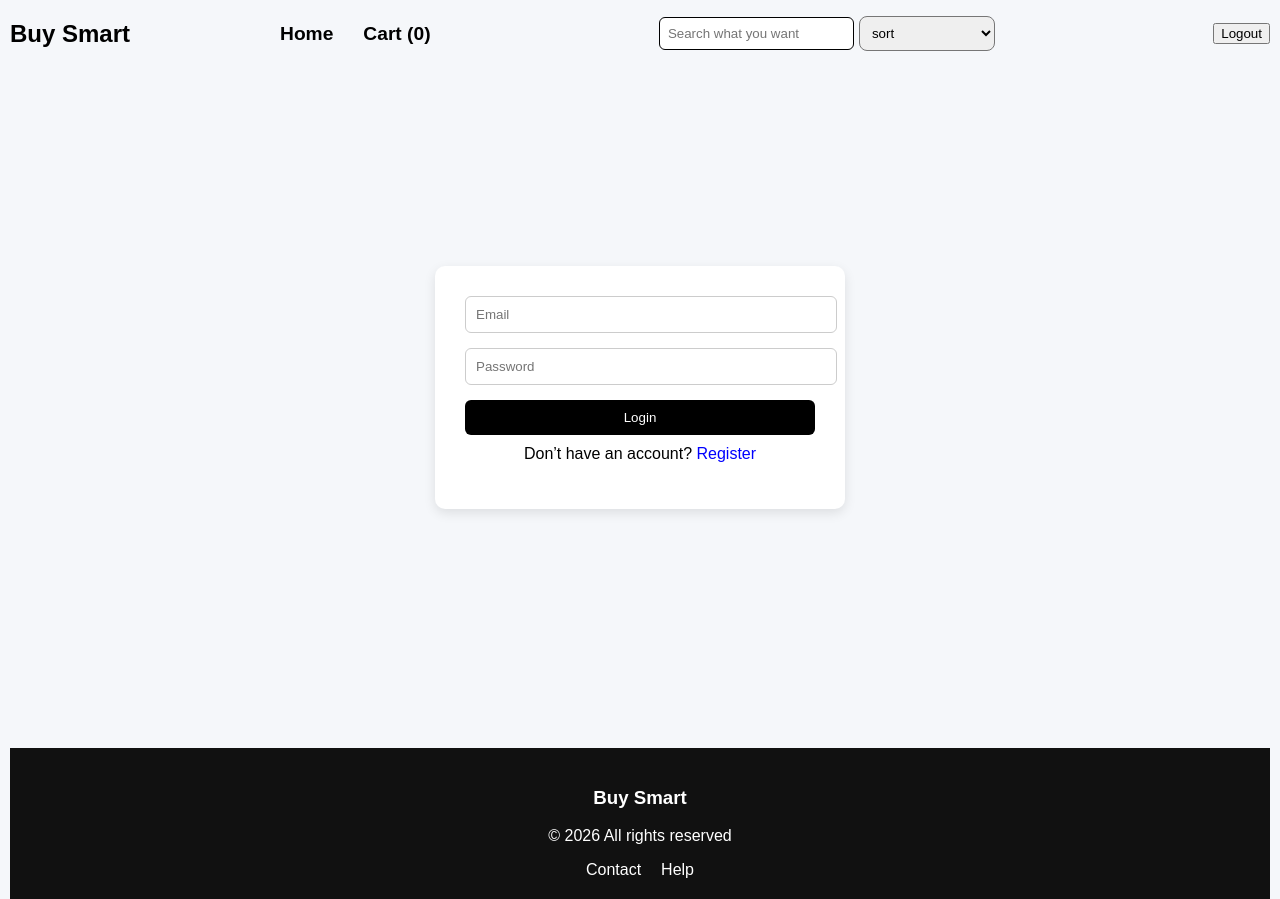
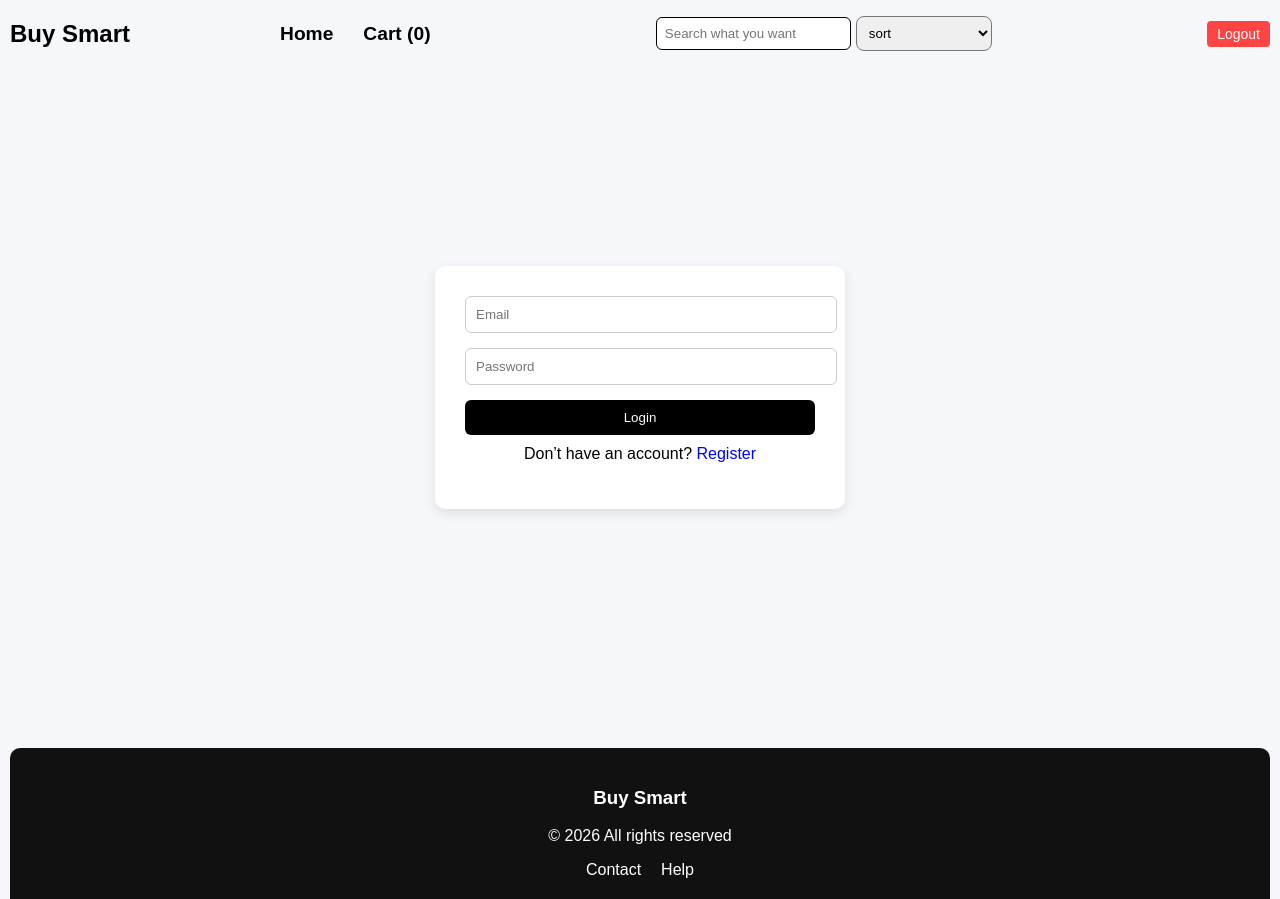
Before and after one commit to sufiyanomeraliomerali-899/Buy-Smart, a React (Vite) app in the folder e-commerece-client/e-commerece-client/: page /login in a window 1280 px wide. Built offline with nearby package versions, Linux system fonts and the light colour scheme; no server answers.

Commit message:
nav button styling complete

```diff
--- a/e-commerece-client/e-commerece-client/src/api/axios.js
+++ b/e-commerece-client/e-commerece-client/src/api/axios.js
@@ -3,8 +3,6 @@ import axios from "axios";
 const Api = axios.create({
   baseURL: import.meta.env.VITE_API_URL,
 });
-
-console.log(import.meta.env.VITE_API_URL);
 
 Api.interceptors.request.use((req) => {
   const user = JSON.parse(localStorage.getItem("user"));
--- a/e-commerece-client/e-commerece-client/src/components/footer.css
+++ b/e-commerece-client/e-commerece-client/src/components/footer.css
@@ -4,6 +4,8 @@
   text-align: center;
   background: #111;
   color: white;
+  border-top-left-radius: 10px;
+  border-top-right-radius: 10px;
 }
 
 .footer a {
--- a/e-commerece-client/e-commerece-client/src/components/navbar.css
+++ b/e-commerece-client/e-commerece-client/src/components/navbar.css
@@ -50,7 +50,6 @@
 }
 
 .navLogoutBtn {
-  display: inline-block;
   padding: 5px 10px;
   background-color: #ff4444;
   color: white;
--- a/e-commerece-client/e-commerece-client/src/components/navbar.jsx
+++ b/e-commerece-client/e-commerece-client/src/components/navbar.jsx
@@ -54,7 +54,7 @@ const Navbar = ({ setSearch, setSort }) => {
         </div>
       </div>
 
-      <button onClick={logout}>Logout</button>
+      <button className="navLogoutBtn" onClick={logout}>Logout</button>
     </nav>
   );
 };
```
